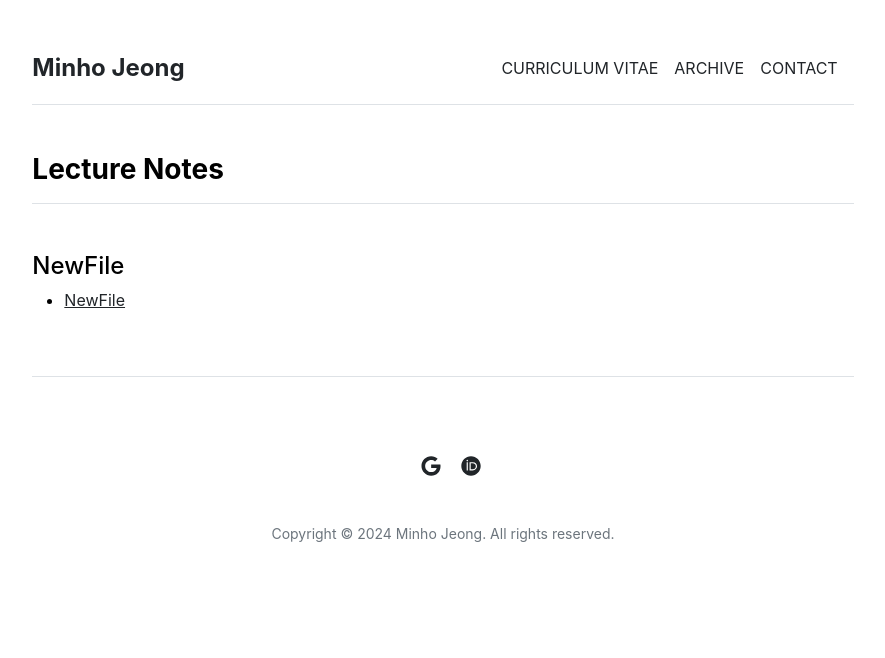
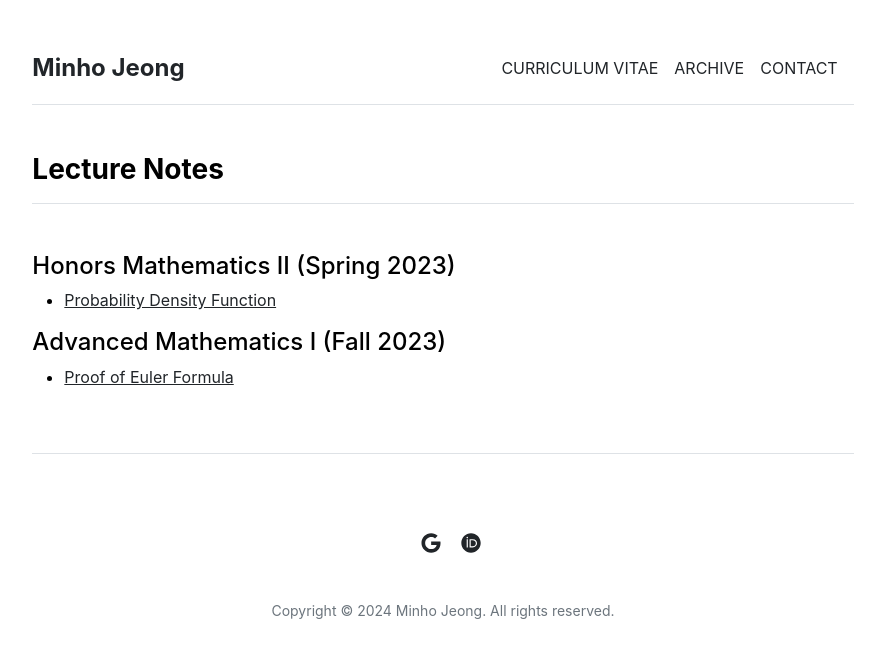
Before and after one commit to mino-jeong/mino-jeong.github.io, a Jekyll site: the page built from archive/lecture-notes.md, in a window 1280 px wide. Shown: the top 658 px of the page, without its empty margins (197-1082 px from the left). Built offline with Jekyll 4.4.1, drawn with Linux system fonts in a browser that asks for light colours.

Commit message:
Update lecture-notes.md

```diff
--- a/archive/lecture-notes.md
+++ b/archive/lecture-notes.md
@@ -3,6 +3,10 @@ layout: page
 title: "Lecture Notes"
 ---
 
-#### NewFile
+#### Honors Mathematics II (Spring 2023)
 
-* [NewFile](/archive/lecture-notes/NewFile)
+* [Probability Density Function](/archive/lecture-notes/probability-density-function.pdf)
+
+#### Advanced Mathematics I (Fall 2023)
+
+* [Proof of Euler Formula](/archive/lecture-notes/euler-formula.pdf)
```
